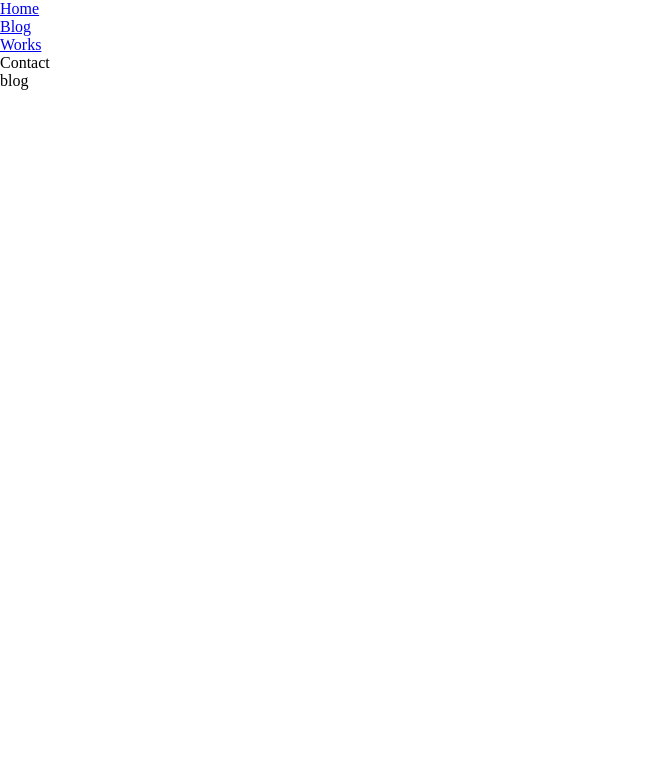
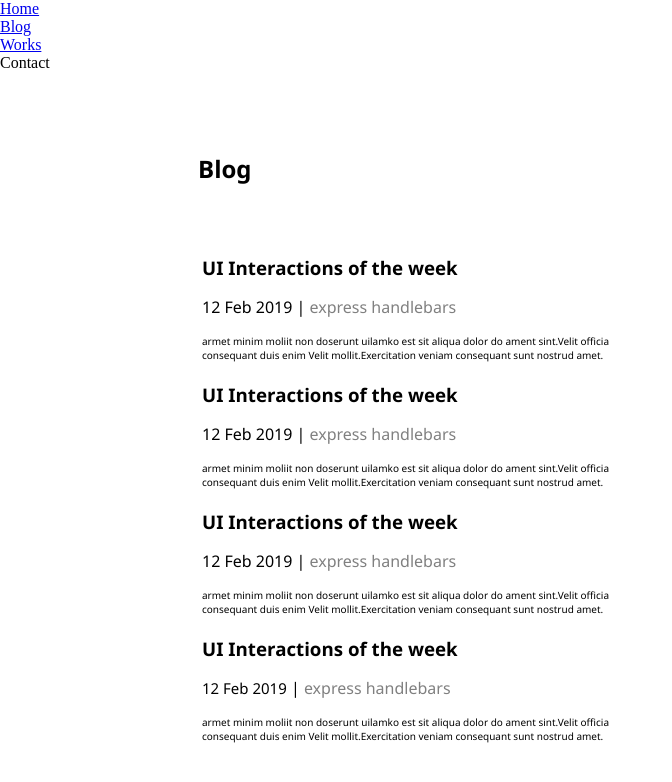
Before and after one commit to Manase44/M.A.C.K---Portfolio, a React (Vite) app: page /blog in a window 1280 px wide. Shown: the top 782 px of the page, without its empty margins (0-672 px from the left). Built offline with nearby package versions, Linux system fonts and the light colour scheme.

Commit message:
add blog pages

```diff
--- a/src/Pages/Blog/Blog.jsx
+++ b/src/Pages/Blog/Blog.jsx
@@ -3,9 +3,48 @@ import React from 'react'
 
 const Blog = () => {
   return (
-    <div>
-      blog
-    </div>
+   <section className="main-section">
+     <div className="blog ">
+
+       <div className="blog-heading">
+         <h1>Blog</h1>
+       </div>
+       <div className="blog-interactions">
+         <div className="blog-item">
+           <h3>UI Interactions of the week</h3>
+           <p>12 Feb 2019 | <span className="handlebars">express handlebars</span></p>
+           <p className="para">armet minim moliit non doserunt uilamko est sit aliqua dolor do ament sint.Velit officia<br/> consequant duis enim Velit
+             mollit.Exercitation veniam consequant sunt nostrud amet.
+           </p>
+         </div>
+
+         <div className="blog-item">
+           <h3>UI Interactions of the week</h3>
+           <p>12 Feb 2019 | <span className="handlebars">express handlebars</span></p>
+           <p className="para">armet minim moliit non doserunt uilamko est sit aliqua dolor do ament sint.Velit officia<br/> consequant duis enim Velit
+             mollit.Exercitation veniam consequant sunt nostrud amet.
+           </p>
+         </div>
+
+         <div className="blog-item">
+           <h3>UI Interactions of the week</h3>
+           <p>12 Feb 2019 | <span className="handlebars">express handlebars</span></p>
+           <p className="para">armet minim moliit non doserunt uilamko est sit aliqua dolor do ament sint.Velit officia<br/> consequant duis enim Velit
+             mollit.Exercitation veniam consequant sunt nostrud amet.
+           </p>
+         </div>
+
+         <div className="blog-item">
+           <h3>UI Interactions of the week</h3>
+           <p><span className="date">12 Feb 2019</span> | <span className="handlebars">express handlebars</span></p>
+           <p className="para">armet minim moliit non doserunt uilamko est sit aliqua dolor do ament sint.Velit officia<br/> consequant duis enim Velit
+             mollit.Exercitation veniam consequant sunt nostrud amet.
+           </p>
+         </div>
+       </div>
+
+     </div>
+   </section>
   )
 }
 
--- a/src/Pages/Blog/blog.css
+++ b/src/Pages/Blog/blog.css
@@ -0,0 +1,55 @@
+.blog{
+
+    padding: 30px;
+    font-family: 'Segoe UI', Tahoma, Geneva, Verdana, sans-serif;
+}
+.main-section{
+
+    padding: 20px;
+}
+.blog-heading{
+
+    padding: 30px;
+    font-weight: 800;
+    width: 100%;
+    max-width: 80%;
+    margin: auto;
+}
+@media screen and (max-width : 600px) {
+    .main-section, .blog{
+        padding: 0%;
+    }
+}
+.blog-interactions{
+
+    padding: 30px;
+}
+.blog-item{
+
+    display: flex;
+    flex-direction: column;
+    row-gap: 1em;
+    padding: 10px;
+    margin: auto;
+    width: 100%;
+    max-width: 80%;
+}
+
+.handlebars{
+    color: gray;
+}
+.date{
+    color: black;
+    font-size: 15px;
+}
+.para{
+    font-size: 10px;
+}
+
+@media  screen and (max-width: 1280) {
+    .blog{
+        margin: auto;
+        width:80%;
+    }
+
+}
--- a/src/Pages/Work/work.css
+++ b/src/Pages/Work/work.css
@@ -11,7 +11,15 @@
     margin-top: 2rem;
     margin-bottom: 2rem;
     align-items: center;
+
     justify-content: center;
+}
+@media screen and (max-width : 575px){
+    .workspace-div{
+        display: flex;
+        flex-direction: column;
+    }
+
 }
 
 .work-details{
```
